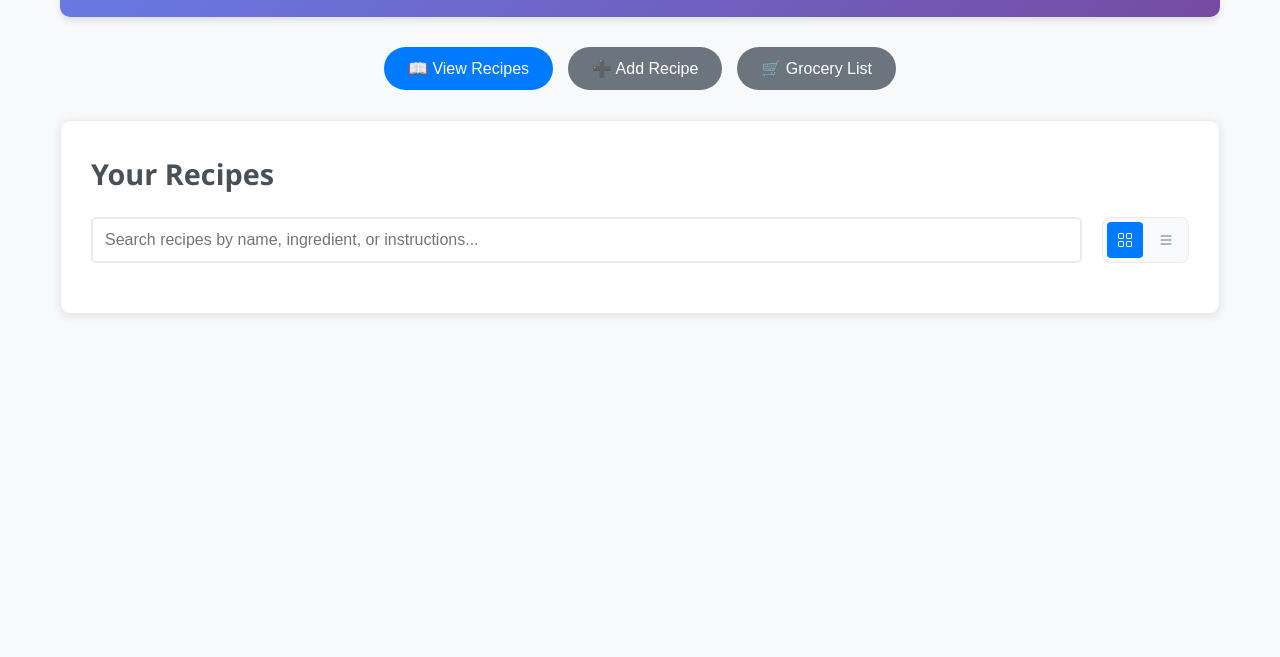
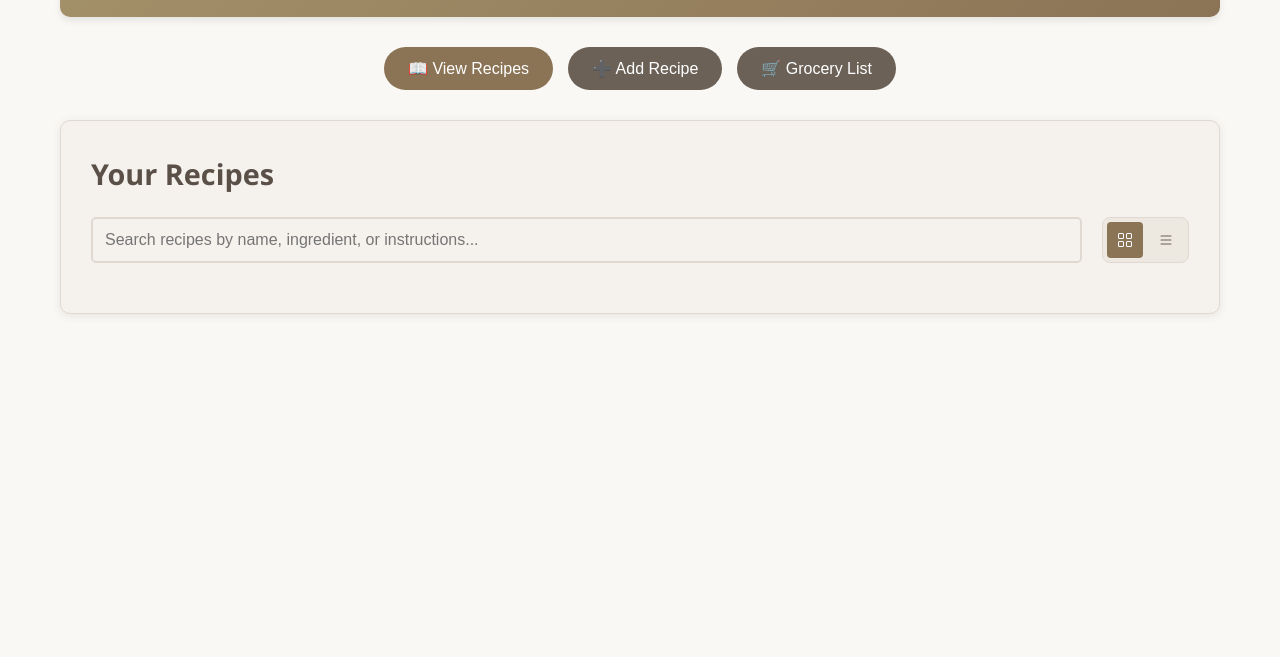
Before and after one commit to mattsiedenburg/recip-ez, a website: page public/index.html in a window 1280 px wide. Shown: the part 143-800 px from the top of the page. Drawn offline with Linux system fonts and the light colour scheme; no server answers.

Commit message:
Implement warmer, muted color scheme and improve button visibility
- Updated light theme with warm cream and beige backgrounds
- Enhanced dark theme with rich brown and warm gray tones
- Replaced cold blues/grays with earthy, muted color palette
- Changed Add to Grocery List button to warm amber for better emoji contrast
- Improved shopping cart emoji visibility against button background
- Maintained accessibility and readability across both themes
- Created cohesive coffee-shop inspired aesthetic

```diff
--- a/public/style.css
+++ b/public/style.css
@@ -1,61 +1,61 @@
 /* Root Variables for Theme Support */
 :root {
-    --bg-primary: #f8f9fa;
-    --bg-secondary: #ffffff;
-    --bg-tertiary: #f8f9fa;
-    --text-primary: #333333;
-    --text-secondary: #6c757d;
-    --text-muted: #495057;
-    --border-color: #e9ecef;
-    --border-strong: #ced4da;
-    --accent-primary: #007bff;
-    --accent-success: #28a745;
-    --accent-warning: #ffc107;
-    --accent-danger: #dc3545;
-    --accent-info: #17a2b8;
-    --shadow-light: rgba(0, 0, 0, 0.1);
-    --shadow-medium: rgba(0, 0, 0, 0.15);
-    --gradient-header: linear-gradient(135deg, #667eea 0%, #764ba2 100%);
+    --bg-primary: #faf8f5;
+    --bg-secondary: #f5f2ee;
+    --bg-tertiary: #ede8e0;
+    --text-primary: #3c3630;
+    --text-secondary: #6b6157;
+    --text-muted: #5a5048;
+    --border-color: #e0d9d1;
+    --border-strong: #c7beb3;
+    --accent-primary: #8b7355;
+    --accent-success: #7a8471;
+    --accent-warning: #c49660;
+    --accent-danger: #b85c5c;
+    --accent-info: #6b8e8a;
+    --shadow-light: rgba(60, 54, 48, 0.1);
+    --shadow-medium: rgba(60, 54, 48, 0.15);
+    --gradient-header: linear-gradient(135deg, #a5936b 0%, #8b7355 100%);
 }
 
 /* Dark Theme Variables */
 .dark-theme {
-    --bg-primary: #1a1a1a;
-    --bg-secondary: #2d2d2d;
-    --bg-tertiary: #242424;
-    --text-primary: #ffffff;
-    --text-secondary: #b0b0b0;
-    --text-muted: #d0d0d0;
-    --border-color: #404040;
-    --border-strong: #555555;
-    --accent-primary: #0d6efd;
-    --accent-success: #198754;
-    --accent-warning: #fd7e14;
-    --accent-danger: #dc3545;
-    --accent-info: #20c997;
+    --bg-primary: #2b251f;
+    --bg-secondary: #3a342b;
+    --bg-tertiary: #332d26;
+    --text-primary: #f0ede8;
+    --text-secondary: #c7beb3;
+    --text-muted: #d4cbc0;
+    --border-color: #4a4136;
+    --border-strong: #5c5144;
+    --accent-primary: #a5936b;
+    --accent-success: #7a8471;
+    --accent-warning: #c49660;
+    --accent-danger: #b85c5c;
+    --accent-info: #6b8e8a;
     --shadow-light: rgba(0, 0, 0, 0.3);
     --shadow-medium: rgba(0, 0, 0, 0.4);
-    --gradient-header: linear-gradient(135deg, #4a5568 0%, #2d3748 100%);
+    --gradient-header: linear-gradient(135deg, #6b5d47 0%, #4a4136 100%);
 }
 
 /* Light Theme Variables (explicit for system preference override) */
 .light-theme {
-    --bg-primary: #f8f9fa;
-    --bg-secondary: #ffffff;
-    --bg-tertiary: #f8f9fa;
-    --text-primary: #333333;
-    --text-secondary: #6c757d;
-    --text-muted: #495057;
-    --border-color: #e9ecef;
-    --border-strong: #ced4da;
-    --accent-primary: #007bff;
-    --accent-success: #28a745;
-    --accent-warning: #ffc107;
-    --accent-danger: #dc3545;
-    --accent-info: #17a2b8;
-    --shadow-light: rgba(0, 0, 0, 0.1);
-    --shadow-medium: rgba(0, 0, 0, 0.15);
-    --gradient-header: linear-gradient(135deg, #667eea 0%, #764ba2 100%);
+    --bg-primary: #faf8f5;
+    --bg-secondary: #f5f2ee;
+    --bg-tertiary: #ede8e0;
+    --text-primary: #3c3630;
+    --text-secondary: #6b6157;
+    --text-muted: #5a5048;
+    --border-color: #e0d9d1;
+    --border-strong: #c7beb3;
+    --accent-primary: #8b7355;
+    --accent-success: #7a8471;
+    --accent-warning: #c49660;
+    --accent-danger: #b85c5c;
+    --accent-info: #6b8e8a;
+    --shadow-light: rgba(60, 54, 48, 0.1);
+    --shadow-medium: rgba(60, 54, 48, 0.15);
+    --gradient-header: linear-gradient(135deg, #a5936b 0%, #8b7355 100%);
 }
 
 * {
@@ -530,13 +530,13 @@ input[type="text"]:focus, textarea:focus {
 }
 
 .add-to-grocery-btn {
-    background-color: var(--accent-success);
-    color: white;
+    background-color: var(--accent-warning);
+    color: var(--text-primary);
     flex: 1;
 }
 
 .add-to-grocery-btn:hover {
-    background-color: #218838;
+    background-color: #b8804a;
 }
 
 .edit-recipe-btn {
```
Also changed, not shown: data/grocery-list.json (+48 -16 lines).
